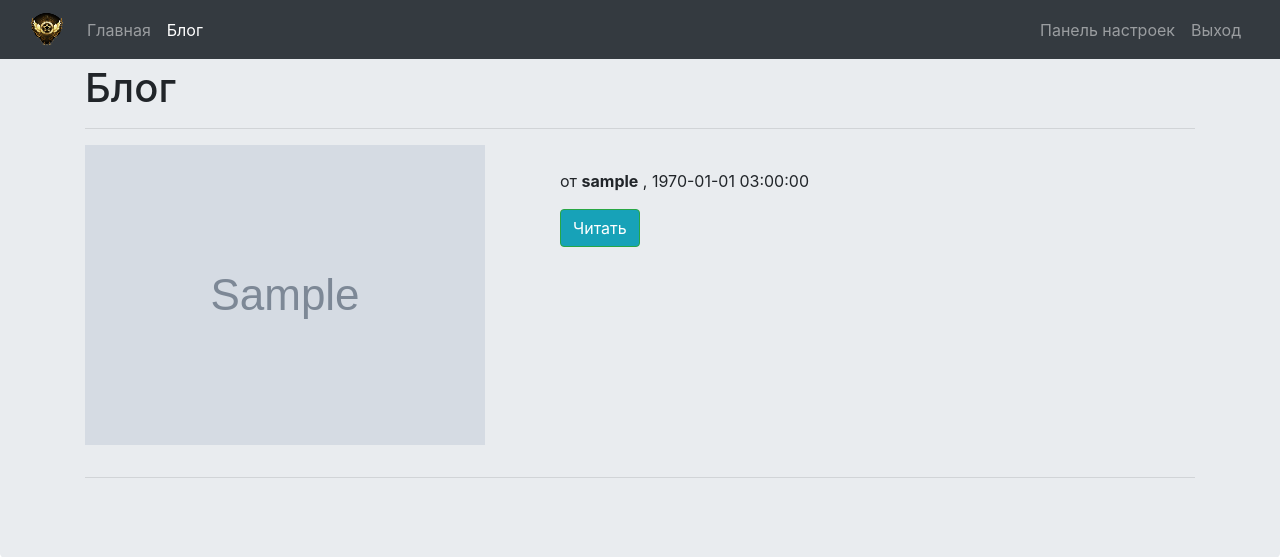
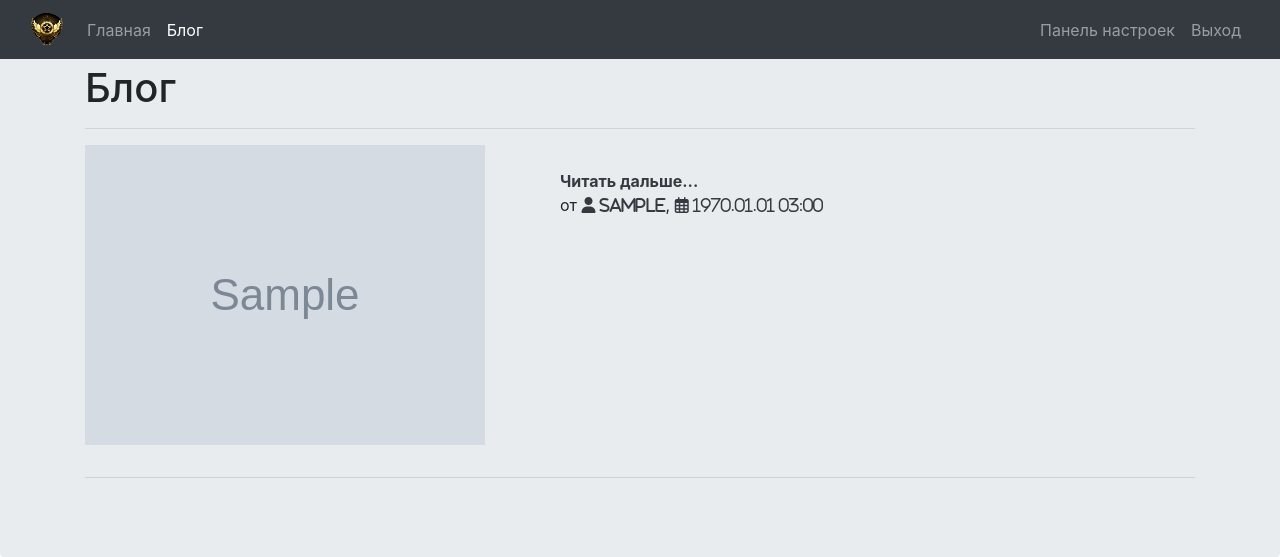
Before and after one commit to pepto33/psite, a PHP site: page /blog/ in a window 1280 px wide. Shown: the top 557 px of the page. Run offline with PHP 8.4, Linux system fonts and the light colour scheme; the visitor is signed in with stand-in values (Sample User, id 1); tables that the repository leaves empty or names only in its code hold one stand-in row (values such as "Sample post"); grey boxes marked "Sample" are stand-in pictures; data that the repository does not hold is empty; some libraries are stand-ins or nearby versions.

Commit message:
Add files via upload

```diff
--- a/blog/index.php
+++ b/blog/index.php
@@ -25,11 +25,10 @@
 				                <strong>' . $row['postTitle'] . '</strong>
 				            </h3>
 				            <p>' . $row['postDesc'] . '</p>
-				            <p>от
-				                <a>
-				                    <strong>' . $row['username'] . '</strong>
-				                </a>, ' . date('Y-m-d H:i:s', strtotime($row['postDate'])) . '</p>
-				            <a href="viewpost.php?id=' . $row['postID'] . '" class="btn btn-success btn-md mb-3 bg-info">Читать</a>
+							<a class="text-dark font-weight-bold" href="viewpost.php?id=' . $row['postID'] . '">Читать дальше...</a>
+				            <p>от <a <i class="fa fa-user text-dark"> <strong>' .  $row['username'] . '</strong> </a>,
+							<a <i class="fa fa-calendar text-dark font-weight-normal"> ' . date('Y.m.d H:i', strtotime($row['postDate'])) . '</a>
+				            </p>
 				        </div>
 				    </div>
 				    <hr>';
--- a/blog/viewpost.php
+++ b/blog/viewpost.php
@@ -4,7 +4,6 @@
 $stmt->execute(array(':postID' => $_GET['id']));
 $row = $stmt->fetch();
 
-//if post does not exists redirect user.
 if ($row['postID'] == '') {
     header('Location: ./');
     exit;
@@ -23,9 +22,9 @@
         <div class="row">
             <div class="col-lg-8">
               <div class="panel-heading">
-                <h1><a href="">' . $row['postTitle'] . '</a></h1>
+                <h1><a  class="text-dark" href="">' . $row['postTitle'] . '</a></h1>
                 <p class=""><i class="fa fa-user"></i> от ' . $row['username'] . '</p>
-                <p><i class="fa fa-calendar"></i> опубликовано ' . date('Y-m-d H:i:s', strtotime($row['postDate'])) . ' в ' . date('h:i A', strtotime($row['postDate'])) . '</p>
+                <p><i class="fa fa-calendar"></i> опубликовано ' . date('Y.m.d H:i', strtotime($row['postDate'])) . '</p>
                 </div>
 
                 <hr>
```
